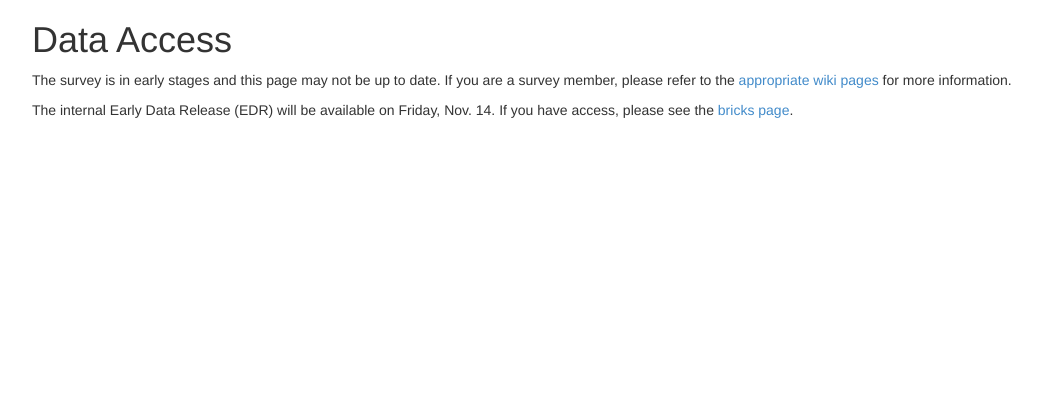
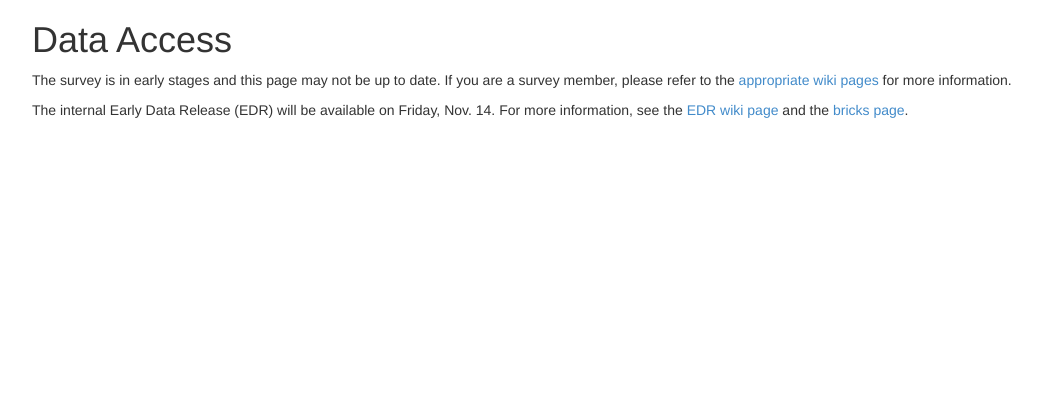
Before and after one commit to caseywstark/decals_site, a Django app: template templates/data.html in a window 1280 px wide. Shown: the part 251-671 px from the top of the page, without its empty margins (38-1080 px from the left). Run offline with Django 3.2, Linux system fonts and the light colour scheme; the template is opened without the code that fills it, so the values that code supplies are empty; some libraries are stand-ins or nearby versions.

Commit message:
Minor edits to data access

```diff
--- a/templates/data.html
+++ b/templates/data.html
@@ -10,8 +10,10 @@ href="https://desi.lbl.gov/trac/wiki/DecamLegacy">appropriate wiki pages</a> for
 more information.
 </p>
 <p>
-The internal Early Data Release (EDR) will be available on Friday, Nov. 14.
-If you have access, please see the <a
-href="http://portal.nersc.gov/project/cosmo/decals-edr-bricks/">bricks page</a>.
+The internal Early Data Release (EDR) will be available on Friday, Nov. 14. For
+more information, see the
+<a href="https://desi.lbl.gov/trac/wiki/DecamLegacy/EDR">EDR wiki page</a>
+and the
+<a href="http://portal.nersc.gov/project/cosmo/test/decals-edr-bricks/">bricks page</a>.
 </p>
 {% endblock %}
```
